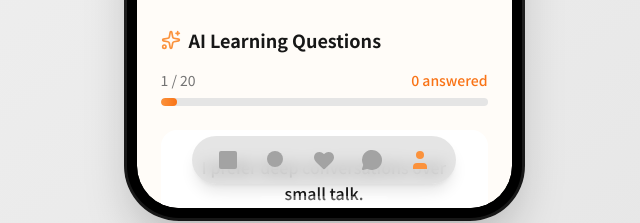
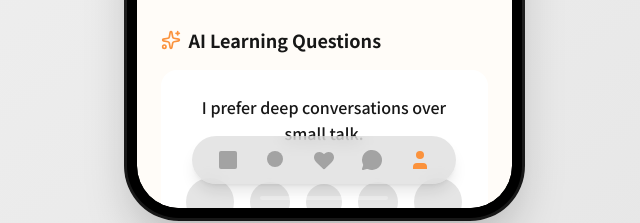
Before and after one commit to link2004/youlet-design-mock, a React (Vite) app: page / in a window 1280 px wide. Shown: the part 649-872 px from the top of the page, without its empty margins (316-956 px from the left). Built offline with nearby package versions, Linux system fonts and the light colour scheme.

Commit message:
style: Replace progress bar with dots indicator

```diff
--- a/components/ProfileQuestions.tsx
+++ b/components/ProfileQuestions.tsx
@@ -12,10 +12,7 @@ const ProfileQuestions: React.FC<ProfileQuestionsProps> = ({ answers, onAnswerCh
   const [isAnimating, setIsAnimating] = React.useState(false);
   const [slideDirection, setSlideDirection] = React.useState<'left' | 'right'>('right');
 
-  const answeredCount = Object.keys(answers).length;
   const totalCount = PROFILE_QUESTIONS.length;
-  const progressPercent = (answeredCount / totalCount) * 100;
-
   const currentQuestion = PROFILE_QUESTIONS[currentIndex];
 
   const goToNext = () => {
@@ -94,24 +91,6 @@ const ProfileQuestions: React.FC<ProfileQuestionsProps> = ({ answers, onAnswerCh
         </h2>
       </div>
 
-      {/* Progress Bar */}
-      <div className="mb-6">
-        <div className="flex items-center justify-between mb-2">
-          <span className="text-sm text-neutral-500 dark:text-neutral-400">
-            {currentIndex + 1} / {totalCount}
-          </span>
-          <span className="text-sm font-medium text-orange-500">
-            {answeredCount} answered
-          </span>
-        </div>
-        <div className="h-2 bg-neutral-200 dark:bg-neutral-700 rounded-full overflow-hidden">
-          <div
-            className="h-full bg-gradient-to-r from-orange-400 to-orange-500 rounded-full transition-all duration-300"
-            style={{ width: `${((currentIndex + 1) / totalCount) * 100}%` }}
-          />
-        </div>
-      </div>
-
       {/* Question Card */}
       <div className="relative overflow-hidden">
         <div
@@ -167,6 +146,22 @@ const ProfileQuestions: React.FC<ProfileQuestionsProps> = ({ answers, onAnswerCh
           <ChevronLeft size={20} />
         </button>
 
+        {/* Dots indicator */}
+        <div className="flex gap-1">
+          {PROFILE_QUESTIONS.map((_, idx) => (
+            <div
+              key={idx}
+              className={`w-1.5 h-1.5 rounded-full transition-colors ${
+                idx === currentIndex
+                  ? 'bg-orange-400'
+                  : answers[PROFILE_QUESTIONS[idx].id]
+                  ? 'bg-orange-200 dark:bg-orange-900'
+                  : 'bg-neutral-300 dark:bg-neutral-600'
+              }`}
+            />
+          ))}
+        </div>
+
         <button
           onClick={goToNext}
           disabled={currentIndex === totalCount - 1}
```
